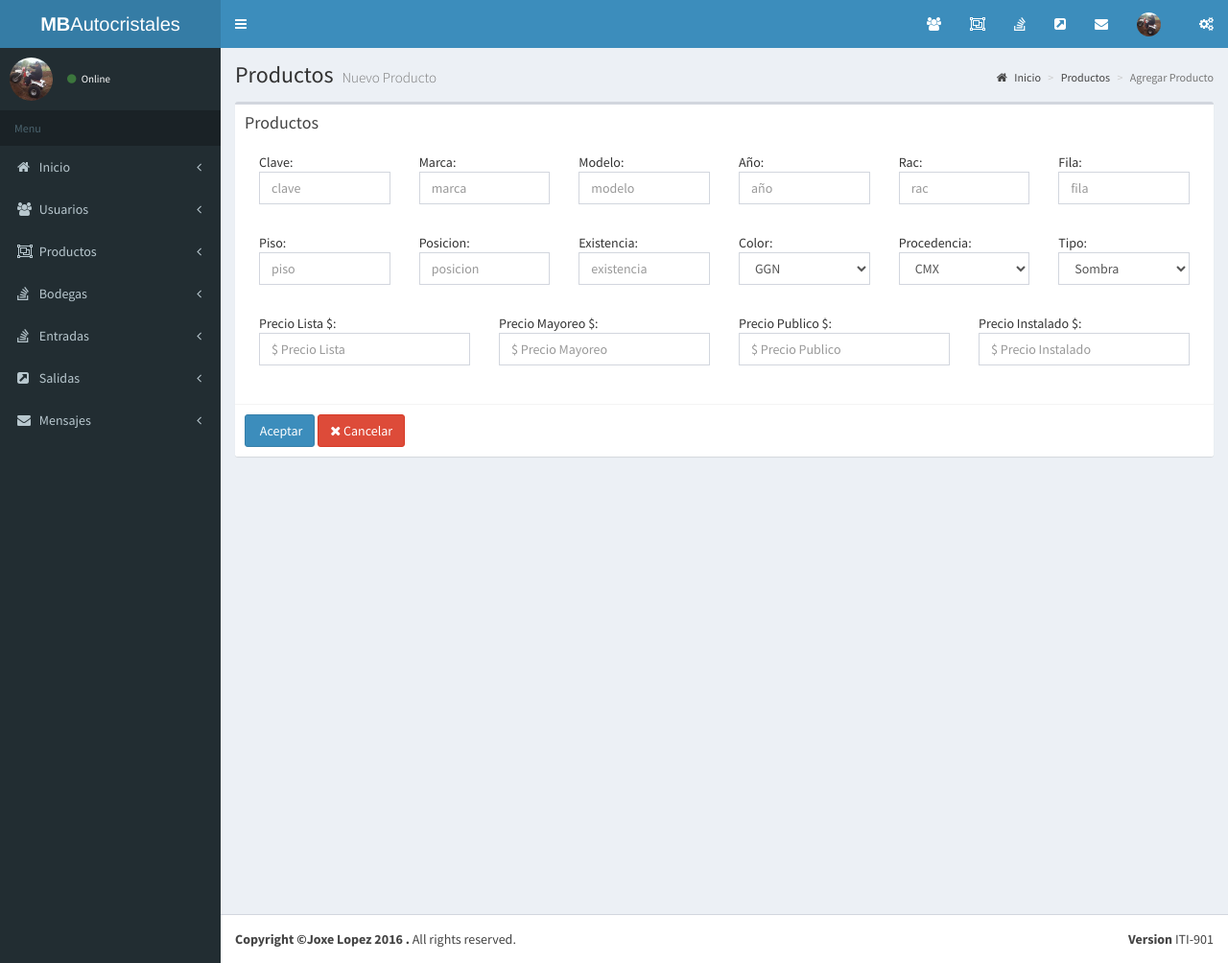
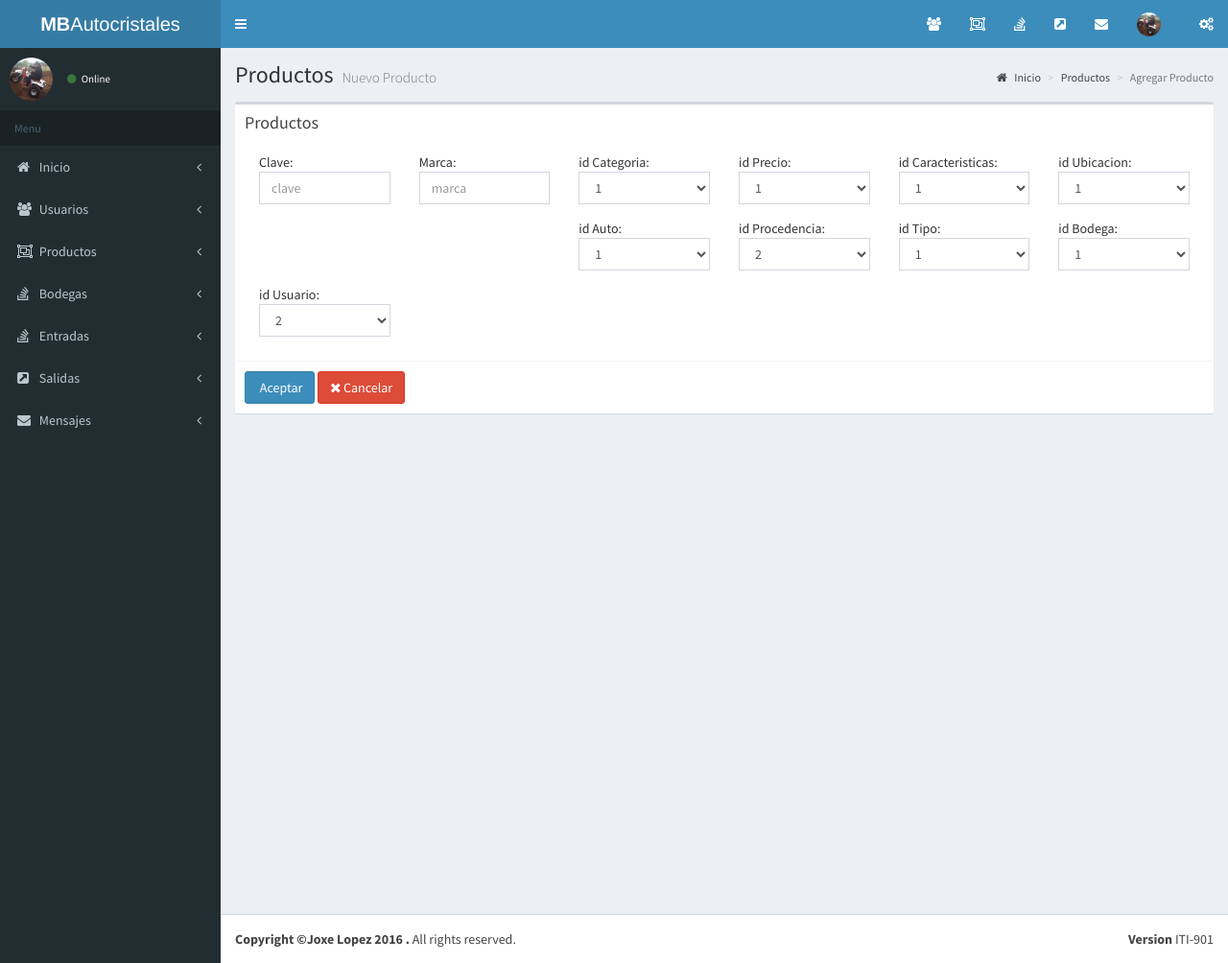
Before and after one commit to MBautrocristales/DAW, a CodeIgniter app: page /MBAWA_001/index.php/producto/formProducto in a window 1280 px wide; the page is wider, and only the part inside the window is pictured. Shown: that part at 96% size. Run offline with CodeIgniter, Linux system fonts and the light colour scheme.

Commit message:
Modulo de Productos corregido

```diff
--- a/application/controllers/Producto.php
+++ b/application/controllers/Producto.php
@@ -30,51 +30,40 @@ class Producto extends CI_Controller {
     }
 
     public function addProducto() {
-        $c = $this->input->post('clave');
-        $m = $this->input->post('marca');
-        $mod = $this->input->post('modelo');
-        $a = $this->input->post('anyo');
-        $r = $this->input->post('rac');
-        $f = $this->input->post('fila');
-        $p = $this->input->post('piso');
-        $po = $this->input->post('posicion');
-        $e = $this->input->post('existencia');
-        $col = $this->input->post('color');
-        $pro = $this->input->post('procedencia');
-        $t = $this->input->post('tipo');
-        $pl = $this->input->post('pLista');
-        $pm = $this->input->post('pMayoreo');
-        $pp = $this->input->post('pPublico');
-        $pi = $this->input->post('pInstalado');
 
-        $this->Producto_model->addProducto($c, $m, $mod, $a,$p, $f,
-                $po,$r,$e, $col, $pro, $t, $pl, $pm, $pp, $pi);
+        $c = $this->input->post('Clave');
+        $m = $this->input->post('MarcaP');
+        $idCat = $this->input->post('idCategoria');
+        $idPre = $this->input->post('idPrecio');
+        $idCar = $this->input->post('idCaracteristica');
+        $idUbi = $this->input->post('idUbicacion');
+        $idAut = $this->input->post('idAuto');
+        $idPro = $this->input->post('idProcedencia');
+        $idTip = $this->input->post('idTipo');
+        $idBod = $this->input->post('idBodega');
+        $idUsu = $this->input->post('idUsuario');
+
+        $this->Producto_model->addProducto($c, $m, $idCat, $idPre, $idCar, $idUbi, $idAut, $idPro, $idTip, $idBod, $idUsu);
 
         redirect('Producto/getProducto');
     }
 
     public function upProducto() {
         $i = $this->input->post('id');
-        $c = $this->input->post('clave');
-        $m = $this->input->post('marca');
-        $mod = $this->input->post('modelo');
-        $a = $this->input->post('anyo');
-        $r = $this->input->post('rac');
-        $f = $this->input->post('fila');
-        $p = $this->input->post('piso');
-        $po = $this->input->post('posicion');
-        $e = $this->input->post('existencia');
-        $col = $this->input->post('color');
-        $pro = $this->input->post('procedencia');
-        $t = $this->input->post('tipo');
-        $pl = $this->input->post('pLista');
-        $pm = $this->input->post('pMayoreo');
-        $pp = $this->input->post('pPublico');
-        $pi = $this->input->post('pInstalado');
+        $c = $this->input->post('Clave');
+        $m = $this->input->post('MarcaP');
+        $idCat = $this->input->post('idCategoria');
+        $idPre = $this->input->post('idPrecio');
+        $idCar = $this->input->post('idCaracteristica');
+        $idUbi = $this->input->post('idUbicacion');
+        $idAut = $this->input->post('idAuto');
+        $idPro = $this->input->post('idProcedencia');
+        $idTip = $this->input->post('idTipo');
+        $idBod = $this->input->post('idBodega');
+        $idUsu = $this->input->post('idUsuario');
 
 
-        $this->Producto_model->upProducto($i, $c, $m, $mod, $a,$p, $f,
-                $po,$r,$e,$col, $pro, $t, $pl, $pm, $pp, $pi);
+        $this->Producto_model->upProducto($i, $c, $m, $idCat, $idPre, $idCar, $idUbi, $idAut, $idPro, $idTip, $idBod, $idUsu);
 
         redirect('Producto/getProducto');
     }
--- a/application/models/Producto_model.php
+++ b/application/models/Producto_model.php
@@ -11,7 +11,7 @@ class Producto_model extends CI_Model{
         $this->db->select('*');
         $this->db->from('parabrisas');
         if($id != null){
-            $this->db->where('idProducto', $id);
+            $this->db->where('idParabrisas', $id);
         }
         //get es un metodo pre-establecido de la variable db
         $sql = $this->db->get();
@@ -21,55 +21,44 @@ class Producto_model extends CI_Model{
         }
     }
 
-    public function addProducto($c, $m, $mod, $a,$p, $f, $po,$r,$e,$col, $pro, $t, $pl, $pm, $pp, $pi){
+    public function addProducto($c, $m, $idCat, $idPre, $idCar, $idUbi, $idAut, $idPro, $idTip, $idBod, $idUsu){
         $data=array (
-            'idProducto'=> 0,
+            'idParabrisas'=> 0,
             'Clave'=> $c,
             'MarcaP'=> $m,
-            'modelo'=> $mod,
-            'anyo'=> $a,
-            'rac'=> $r,
-            'fila'=> $f,
-            'piso'=> $p,
-            'posicion'=> $po,
-            'existencia'=> $e,
-            'color'=> $col,
-            'procedencia'=> $pro,
-            'tipo'=> $t,
-            'pLista'=> $pl,
-            'pMayoreo'=> $pm,
-            'pPublico'=> $pp,
-            'pInstalado'=> $pi);
+            'idCategoria'=> $idCat,
+            'idPrecio'=> $idPre,
+            'idCaracteristica'=> $idCar,
+            'idUbicacion'=> $idUbi,
+            'idAuto'=> $idAut,
+            'idProcedencia'=> $idPro,
+            'idTipo'=> $idTip,
+            'idBodega'=> $idBod,
+            'idUsuario'=> $idUsu);
 
-
-        return $this->db->insert('productos', $data);
+        return $this->db->insert('parabrisas', $data);
     }
 
-    public function upProducto($i, $c, $m, $mod, $a,$p, $f, $po,$r,$e,$col, $pro, $t, $pl, $pm, $pp, $pi){
+    public function upProducto($i, $c, $m, $idCat, $idPre, $idCar, $idUbi, $idAut, $idPro, $idTip, $idBod, $idUsu){
         $data = array(
-            'clave'=> $c,
-            'marca'=> $m,
-            'modelo'=> $mod,
-            'anyo'=> $a,
-            'rac'=> $r,
-            'fila'=> $f,
-            'piso'=> $p,
-            'posicion'=> $po,
-            'existencia'=> $e,
-            'color'=> $col,
-            'procedencia'=> $pro,
-            'tipo'=> $t,
-            'pLista'=> $pl,
-            'pMayoreo'=> $pm,
-            'pPublico'=> $pp,
-            'pInstalado'=> $pi);
-        $this->db->where('idProducto', $i);
-        return $this->db->update('productos', $data);
+          'Clave'=> $c,
+          'MarcaP'=> $m,
+          'idCategoria'=> $idCat,
+          'idPrecio'=> $idPre,
+          'idCaracteristica'=> $idCar,
+          'idUbicacion'=> $idUbi,
+          'idAuto'=> $idAut,
+          'idProcedencia'=> $idPro,
+          'idTipo'=> $idTip,
+          'idBodega'=> $idBod,
+          'idUsuario'=> $idUsu);
+        $this->db->where('idParabrisas', $i);
+        return $this->db->update('parabrisas', $data);
     }
 
     public function delProducto($id) {
-        $this->db->where('idProducto', $id);
-        return $this->db->delete('productos');
+        $this->db->where('idParabrisas', $id);
+        return $this->db->delete('parabrisas');
     }
 
 }
--- a/application/views/admin/productos/formProducto.php
+++ b/application/views/admin/productos/formProducto.php
@@ -28,113 +28,83 @@
                         <div class="form-group col-lg-2 col-xs-6">
                             Clave:
                             <div class="form-group has-feedback">
-                                <input type="text" required="" class="form-control" name="clave" placeholder="clave">
+                                <input type="text" required="" class="form-control" name="Clave" placeholder="clave">
                             </div>
                         </div>
                         <div class="form-group col-lg-2 col-xs-6">
                             Marca:
                             <div class="form-group has-feedback">
-                                <input type="text" required="" class="form-control" name="marca" placeholder="marca">
+                                <input type="text" required="" class="form-control" name="MarcaP" placeholder="marca">
                             </div>
                         </div>
                         <div class="form-group col-lg-2 col-xs-6">
-                            Modelo:
-                            <div class="form-group has-feedback">
-                                <input type="text" required="" class="form-control" name="modelo" placeholder="modelo">
-                            </div>
+                            id Categoria:
+                            <select name="idCategoria" class="form-control select2" style="width: 100%;">
+                                <option value="1" selected="">1</option>
+                                <option value="2">2</option>
+                                <option value="3">3</option>
+                                <option value="4">4</option>
+                            </select>
                         </div>
                         <div class="form-group col-lg-2 col-xs-6">
-                            Año:
-                            <div class="form-group has-feedback">
-                                <input type="text" required="" class="form-control" name="anyo" placeholder="año">
-                            </div>
+                            id Precio:
+                            <select name="idPrecio" class="form-control select2" style="width: 100%;">
+                                <option value="1" selected="">1</option>
+                                <option value="2">2</option>
+                            </select>
                         </div>
                         <div class="form-group col-lg-2 col-xs-6">
-                            Rac:
-                            <div class="form-group has-feedback">
-                                <input type="number" required="" class="form-control" name="rac" placeholder="rac">
-                            </div>
+                            id Caracteristicas:
+                            <select name="idCaracteristica" class="form-control select2" style="width: 100%;">
+                                <option value="1" selected="">1</option>
+                                <option value="2">2</option>
+                            </select>
                         </div>
                         <div class="form-group col-lg-2 col-xs-6">
-                            Fila:
-                            <div class="form-group has-feedback">
-                                <input type="number" required="" class="form-control" name="fila" placeholder="fila">
-                            </div>
+                            id Ubicacion:
+                            <select name="idUbicacion" class="form-control select2" style="width: 100%;">
+                                <option value="1" selected="">1</option>
+                                <option value="2">2</option>
+                            </select>
                         </div>
                         <div class="form-group col-lg-2 col-xs-6">
-                            Piso:
-                            <div class="form-group has-feedback">
-                                <input type="number" required="" class="form-control" name="piso" placeholder="piso">
-                            </div>
+                            id Auto:
+                            <select name="idAuto" class="form-control select2" style="width: 100%;">
+                                <option value="1" selected="">1</option>
+                                <option value="4">4</option>
+                            </select>
                         </div>
                         <div class="form-group col-lg-2 col-xs-6">
-                            Posicion:
-                            <div class="form-group has-feedback">
-                                <input type="number" required="" class="form-control" name="posicion" placeholder="posicion">
-                            </div>
+                            id Procedencia:
+                            <select name="idProcedencia" class="form-control select2" style="width: 100%;">
+                                <option value="2" selected="">2</option>
+                                <option value="4">4</option>
+                            </select>
                         </div>
                         <div class="form-group col-lg-2 col-xs-6">
-                            Existencia:
-                            <div class="form-group has-feedback">
-                                <input type="number" required="" class="form-control" name="existencia" placeholder="existencia">
-                            </div>
+                            id Tipo:
+                            <select name="idTipo" class="form-control select2" style="width: 100%;">
+                                <option value="1" selected="">1</option>
+                                <option value="2">2</option>
+                            </select>
                         </div>
                         <div class="form-group col-lg-2 col-xs-6">
-                            Color:
-                             <div class="form-group has-feedback">
-                            <select name="color" class="form-control select2" style="width: 100%;">
-                                <option value="GGN" selected="">GGN</option>
-                                <option value="GBN">GTN</option>
-                                <option value="GTN">GTN</option>
+                            id Bodega:
+                            <select name="idBodega" class="form-control select2" style="width: 100%;">
+                                <option value="1" selected="">1</option>
+                                <option value="2">2</option>
                             </select>
-                             </div>
                         </div>
                         <div class="form-group col-lg-2 col-xs-6">
-                            Procedencia:
-                             <div class="form-group has-feedback">
-                            <select name="procedencia" class="form-control select2" style="width: 100%;">
-                                <option value="CMX" selected="">CMX</option>
-                                <option value="CGA">CGA</option>
+                            id Usuario:
+                            <select name="idUsuario" class="form-control select2" style="width: 100%;">
+                                <option value="2" selected="">2</option>
+                                <option value="3">3</option>
+                                <option value="5">5</option>
+                                <option value="10">10</option>
+                                <option value="11">11</option>
+
                             </select>
-                             </div>
-                        </div>
-                        <div class="form-group col-lg-2 col-xs-6">
-                            Tipo:
-                             <div class="form-group has-feedback">
-                            <select name="tipo" class="form-control select2" style="width: 100%;">
-                                <option value="S" selected="">Sombra</option>
-                                <option value="C">Claro</option>
-                                <option value="T">Tintex</option>
-                                <option value="SC">Sombra/Claro</option>
-                                <option value="ST">Sombra/Tintex</option>
-                                <option value="CT">Caro/Tintex</option>
-                                <option value="SCT">Sombra/Caro/Tintex</option>
-                            </select>
-                             </div>
-                        </div>
-                        <div class="form-group col-lg-3 col-xs-6">
-                            Precio Lista $:
-                            <div class="form-group has-feedback">
-                                <input type="number" required="" class="form-control" name="pLista" placeholder="$ Precio Lista">
-                            </div>
-                        </div>
-                        <div class="form-group col-lg-3 col-xs-6">
-                            Precio Mayoreo $:
-                            <div class="form-group has-feedback">
-                                <input type="number" required="" class="form-control" name="pMayoreo" placeholder="$ Precio Mayoreo">
-                            </div>
-                        </div>
-                        <div class="form-group col-lg-3 col-xs-6">
-                            Precio Publico $:
-                            <div class="form-group has-feedback">
-                                <input type="number" required="" class="form-control" name="pPublico" placeholder="$ Precio Publico">
-                            </div>
-                        </div>
-                        <div class="form-group col-lg-3 col-xs-6">
-                            Precio Instalado $:
-                            <div class="form-group has-feedback">
-                                <input type="number" required="" class="form-control" name="pInstalado" placeholder="$ Precio Instalado">
-                            </div>
                         </div>
 
                     </div><!-- /.box-body -->
```
Also changed, not shown: application/views/admin/productos/formUpProducto.php (+50 -82 lines), application/views/admin/productos/producto.php (+26 -20 lines).
